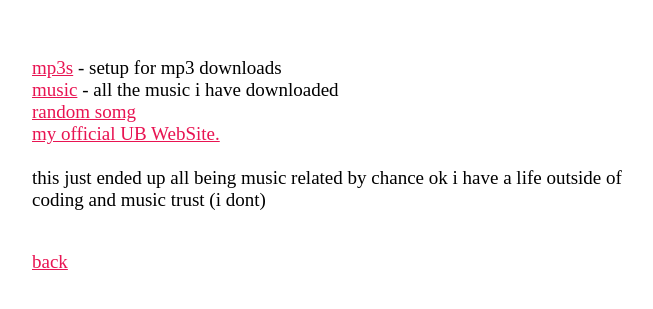
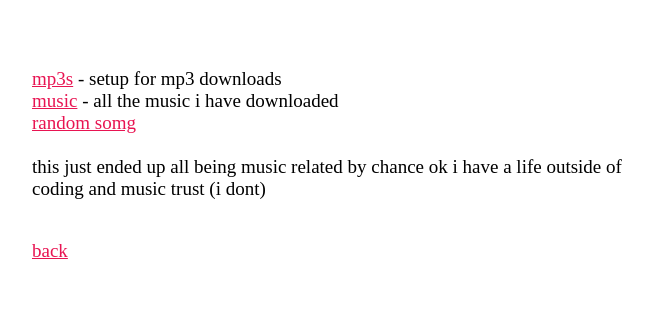
Before and after one commit to dvcabiya/dvcabiya.github.io, a plain HTML site: page text/index.html in a window 1280 px wide. Shown: the part 231-540 px from the top of the page, without its empty margins (308-961 px from the left). Drawn offline with Linux system fonts and the light colour scheme.

Commit message:
Update index.html

```diff
--- a/text/index.html
+++ b/text/index.html
@@ -9,7 +9,6 @@
         <div><a href="mp3s.html">mp3s</a> - setup for mp3 downloads</div>
         <div><a href="music.html">music</a> - all the music i have downloaded</div>
         <div><a href="#" onclick="randomSite()">random somg</a></div>
-        <div><a href="https://www.acsu.buffalo.edu/~diegocab/">my official UB WebSite.</a></div>
 
         <div><br/>this just ended up all being music related by chance ok i have a life outside of coding and music trust (i dont)</div>
         <div class="padded"><a href="../index.html">back</a></div>
```
